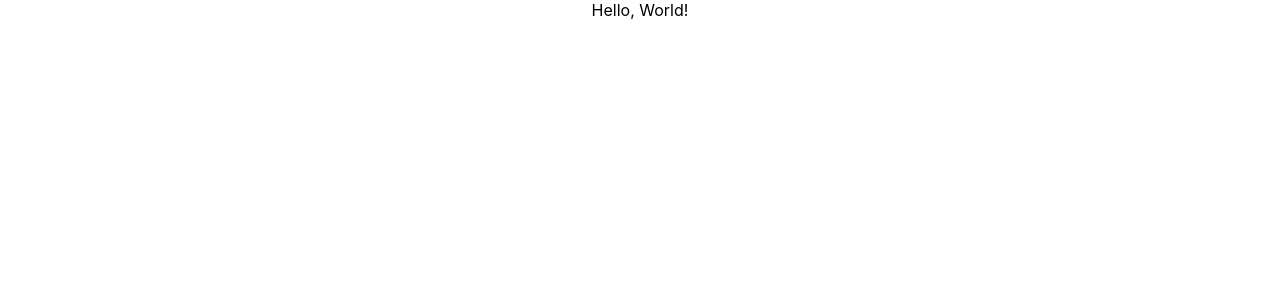
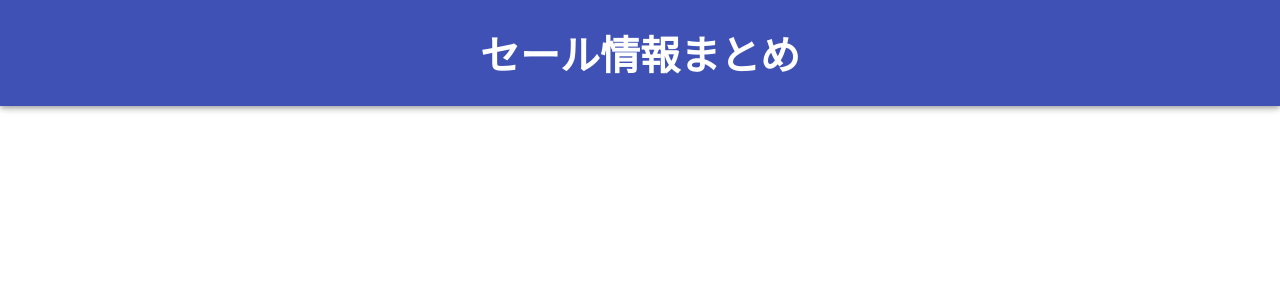
Before and after one commit to aDaikiWatanabe/sale-matome, a React (Create React App) app in the folder sale-matome/: page / in a window 1280 px wide. Shown: the top 300 px of the page. Built offline with nearby package versions, Linux system fonts and the light colour scheme.

Commit message:
Headerを表示するように変更

```diff
--- a/sale-matome/src/App.tsx
+++ b/sale-matome/src/App.tsx
@@ -1,9 +1,13 @@
-import React from 'react'
-import logo from './logo.svg'
 import './App.css'
+import Header from './component/Header'
 
 function App() {
-  return <div className="App">Hello, World!</div>
+  return (
+    <div className="App">
+      <Header />
+      Hello, World!
+    </div>
+  )
 }
 
 export default App
```
